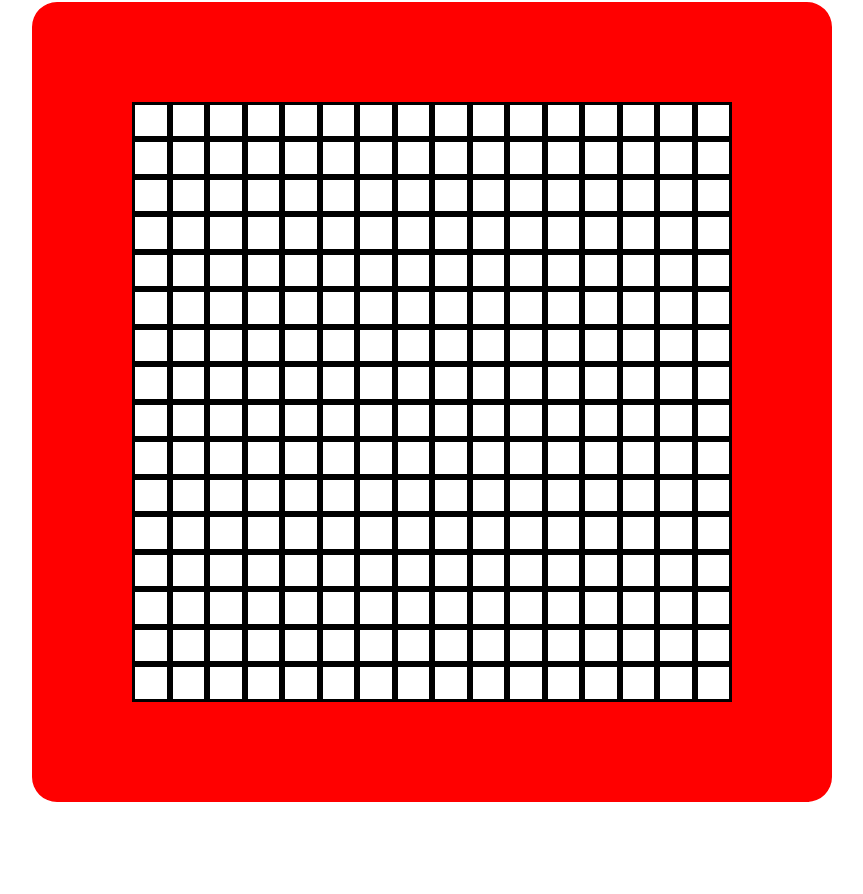
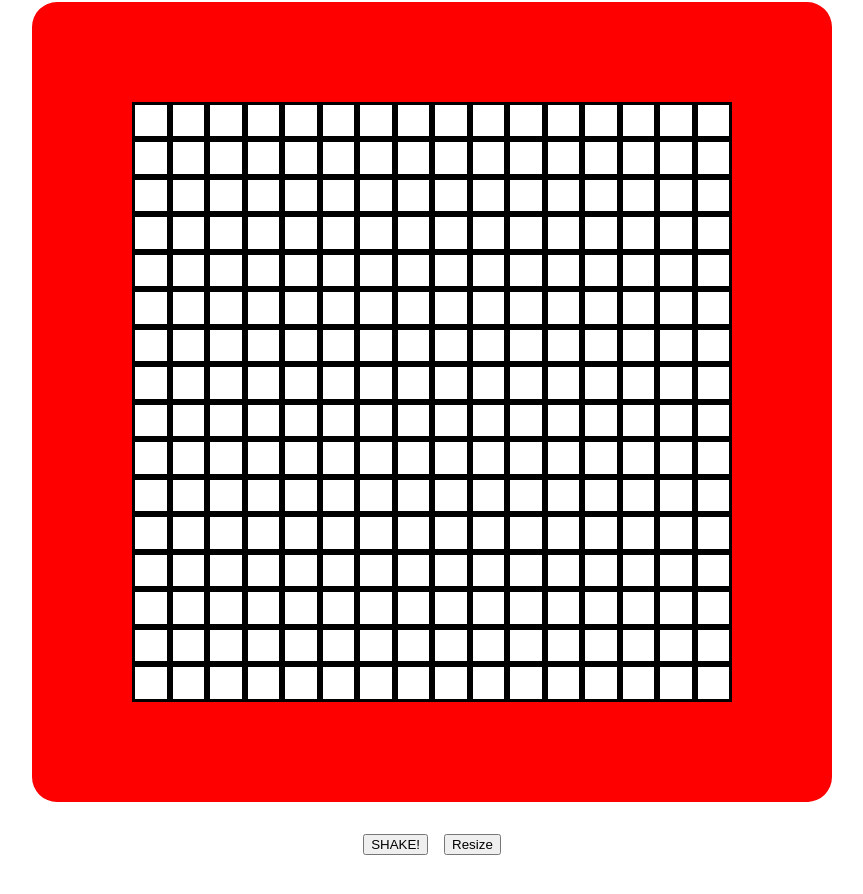
Before and after one commit to gitVinayakD/odin-etch-a-sketch, a plain HTML site: page index.html in a window 1280 px wide. Shown: the part 86-980 px from the top of the page, without its empty margins (208-1071 px from the left). Before the commit the page ends 896 px from the top, so only its background shows below. Drawn offline with Linux system fonts and the light colour scheme.

Commit message:
Added resize event listener and logic.

```diff
--- a/script.js
+++ b/script.js
@@ -2,8 +2,12 @@ let rowCount = 16;
 
 
 const gameSpace = document.getElementById("gameSpace");
+//function for adding game rows and columns
 function createGameArea(rows) {
-    if (gameSpace.childElementCount==0){
+    while (gameSpace.firstChild) {
+        gameSpace.removeChild(gameSpace.firstChild);
+    }
+    if (rows>100){rows=100;}
     for (let i=0; i<rows; i++){
         const divRow = document.createElement('div');
         divRow.className="row"+i;
@@ -19,7 +23,27 @@ function createGameArea(rows) {
         }
     }
 }
-}
 
 createGameArea(rowCount);
-console.log(gameSpace);
+
+//creates buttons for Shake and Set Size
+const gameButtons = document.getElementById("gameButtons");
+const shakeButton = document.createElement('button');
+shakeButton.className = "shakeButton";
+shakeButton.textContent = "SHAKE!";
+gameButtons.appendChild(shakeButton);
+const setSizeButton = document.createElement('button');
+setSizeButton.className = "setSizeButton";
+setSizeButton.textContent = "Resize";
+gameButtons.appendChild(setSizeButton);
+
+
+//adds click listener to resize which recreates board based on input size
+setSizeButton.addEventListener('click', () => {
+    createGameArea(parseInt(prompt("How many boxes tall and wide?","16")));
+    }
+);
+
+//add click listener for shake here
+
+//event listeners for Row/Column divs
--- a/styles.css
+++ b/styles.css
@@ -18,9 +18,10 @@ body{
     width: 600px;
     display: flex;
     flex-direction: column;
-    flex-grow: 1;
 }
 
 #gameButtons{
     display: flex;
+    gap: 16px;
+    padding: 32px;
 }
```
Lines whose indentation alone changed are shown as unchanged.
